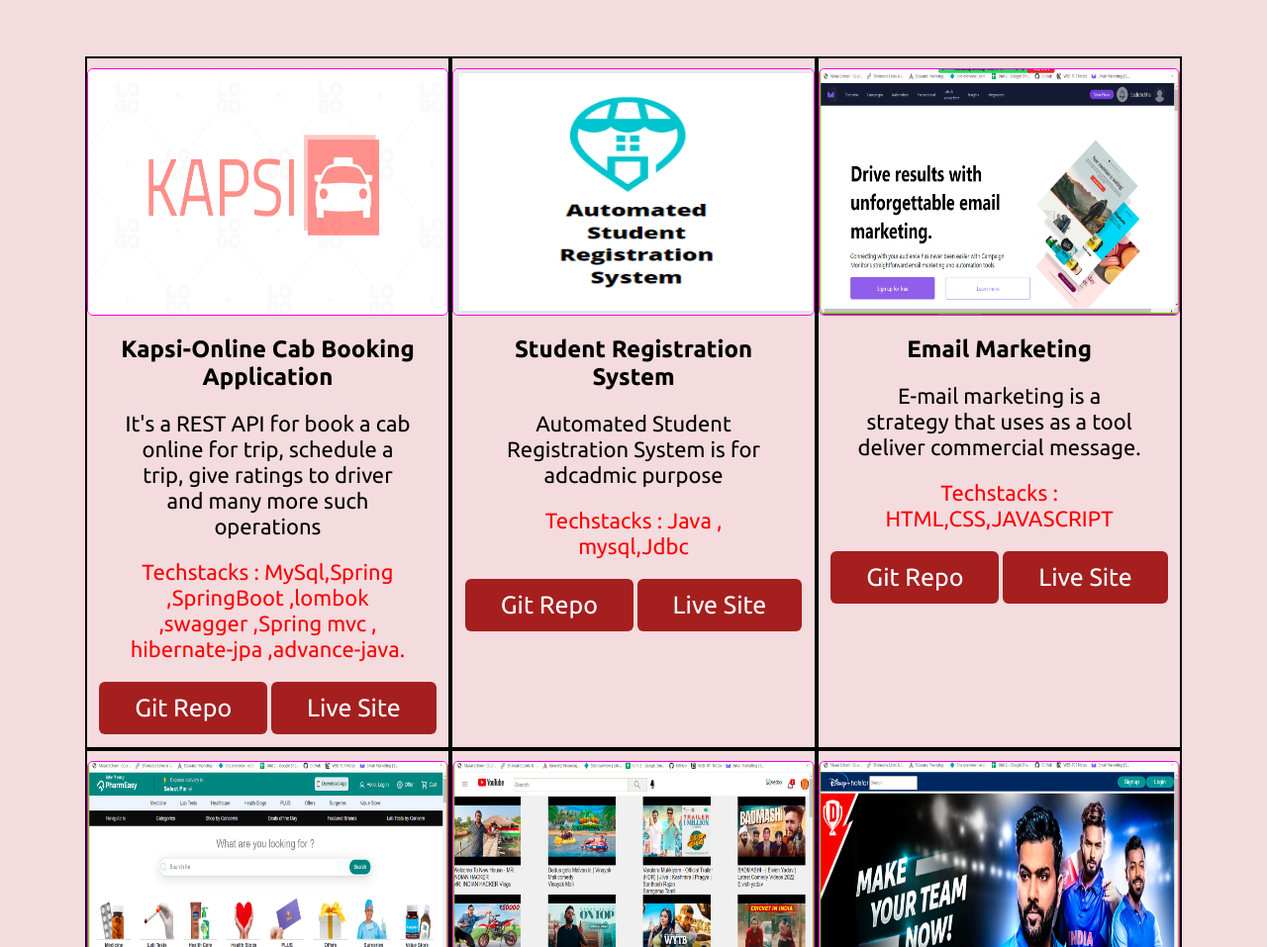
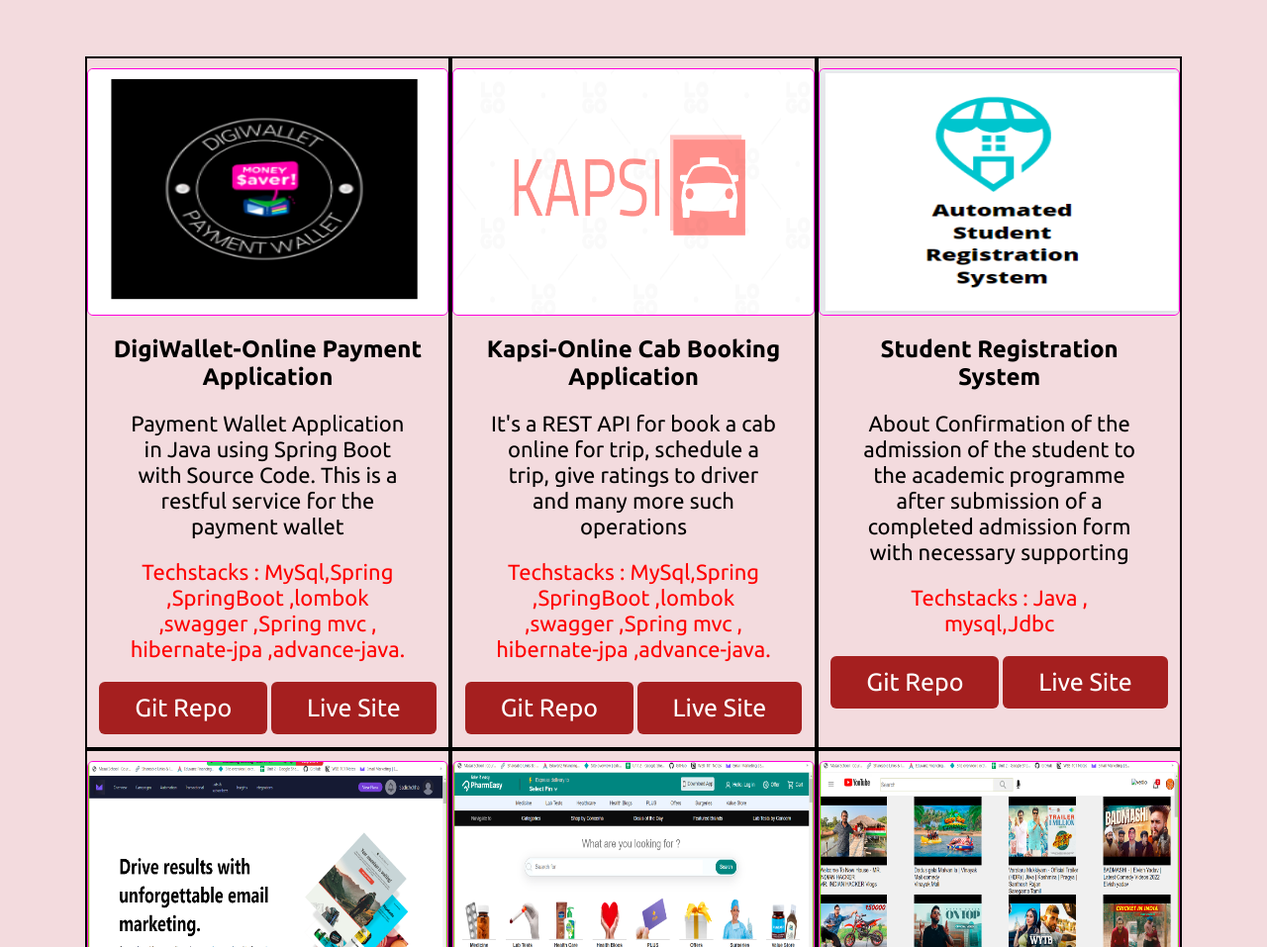
Before and after one commit to Sadichchha1998/Sadichchha1998.github.io, a plain HTML site: page index.html in a window 1280 px wide. Shown: the part 3113-4070 px from the top of the page at 99% size. Drawn offline with nearby package versions, Linux system fonts and the light colour scheme.

Commit message:
portFoili

```diff
--- a/index.html
+++ b/index.html
@@ -35,7 +35,7 @@
                 <li><a href="#skills">Skills</a></li>
                 <li><a href="#project">Projects</a></li>
                 <li><a href="#contact">Contact</a></li>
-                <li> <a href="./download/Sadichchha_Naiknavare_Resume.pdf" download target="b
+                <li> <a href="./download/fw20_0485-Sadichchha-Naiknavare-Resume.pdf" download target="b
                     " class="top-btn"  onclick="runredirect()">Resume</a></li>
             </ul>
             <div class="menu-btn">
@@ -77,7 +77,7 @@
                         12000+ hours of Practical Coding
 
                     </p>
-                    <a href="./images/Sadichchha_Naiknavare_Resume.pdf"
+                    <a href="./images/fw20_0485-Sadichchha-Naiknavare-Resume.pdf"
                     download target="_blank" onclick="runredirect()">Download CV</a>
                 </div>
             </div>
@@ -166,6 +166,21 @@
 
                 <div class="projects">
                     <div class="image">
+                        <img src="images/DigiWallet.PNG" alt="">
+                    </div>
+                    <div class="content">
+                        <h2>DigiWallet-Online Payment Application </h2>
+                        <p>Payment Wallet Application in Java using Spring Boot with Source Code. This is a restful service for the payment wallet </p>
+                        <p style="margin-top:20px ; color: red;">Techstacks : MySql,Spring ,SpringBoot ,lombok ,swagger ,Spring mvc , hibernate-jpa ,advance-java.
+                        </p>
+
+                        <a href="https://github.com/Sadichchha1998/faithful-lock-5927" target="_blank">Git Repo </a>
+                        <a href="https://drive.google.com/file/d/13BzltkPBux3SE23-lqkW8kjg_BqqrTJh/view" target="_blank">Live Site </a>
+                    </div>
+                </div>
+
+                <div class="projects">
+                    <div class="image">
                         <img src="images/Screenshot 2023-01-17 175620.png" alt="">
                     </div>
                     <div class="content">
@@ -177,7 +192,7 @@
                         </p>
 
                         <a href="https://github.com/abhishek-0713/thinkable-head-979" target="_blank">Git Repo </a>
-                        <a href="https://github.com/abhishek-0713/thinkable-head-979" target="_blank">Live Site </a>
+                        <a href="https://drive.google.com/file/d/1GUAPFVuz--zyjsKkp0zPirn0k-pmjuF6/view?usp=share_link" target="_blank">Live Site </a>
                     </div>
                 </div>
 
@@ -187,11 +202,12 @@
                     </div>
                     <div class="content">
                         <h2>Student Registration System</h2>
-                        <p>Automated Student Registration System is for adcadmic purpose </p>
+                        <p>About
+                            Confirmation of the admission of the student to the academic programme after submission of a completed admission form with necessary supporting </p>
                         <p style="margin-top:20px ; color: red;">Techstacks : Java , mysql,Jdbc</p>
 
                         <a href="https://github.com/Sadichchha1998/rhetorical-actor-7344" target="_blank">Git Repo </a>
-                        <a href="https://github.com/Sadichchha1998/rhetorical-actor-7344" target="_blank">Live Site </a>
+                        <a href="https://drive.google.com/file/d/1OahjBcVacpoAXYI5rgYsU9CmY0ctWhFC/view" target="_blank">Live Site </a>
                     </div>
                 </div>
 
--- a/index.js
+++ b/index.js
@@ -15,6 +15,6 @@ $(document).ready(function(){
 })
 
     var runredirect = function () {
-        var redirectw1 = window.open('https://drive.google.com/file/d/1u7cHpMqjixwtlPBPmBeA5uZ-vFFhquUT/view?usp=share_link');
+        var redirectw1 = window.open('https://drive.google.com/file/d/1P86jwf_e5G7EXlJ7cOx15DfAM_sUYBWt/view?usp=share_link');
         redirectw1.location;
     }
```
Also changed, not shown: images/DigiWallet.PNG (added), 4 other files.
